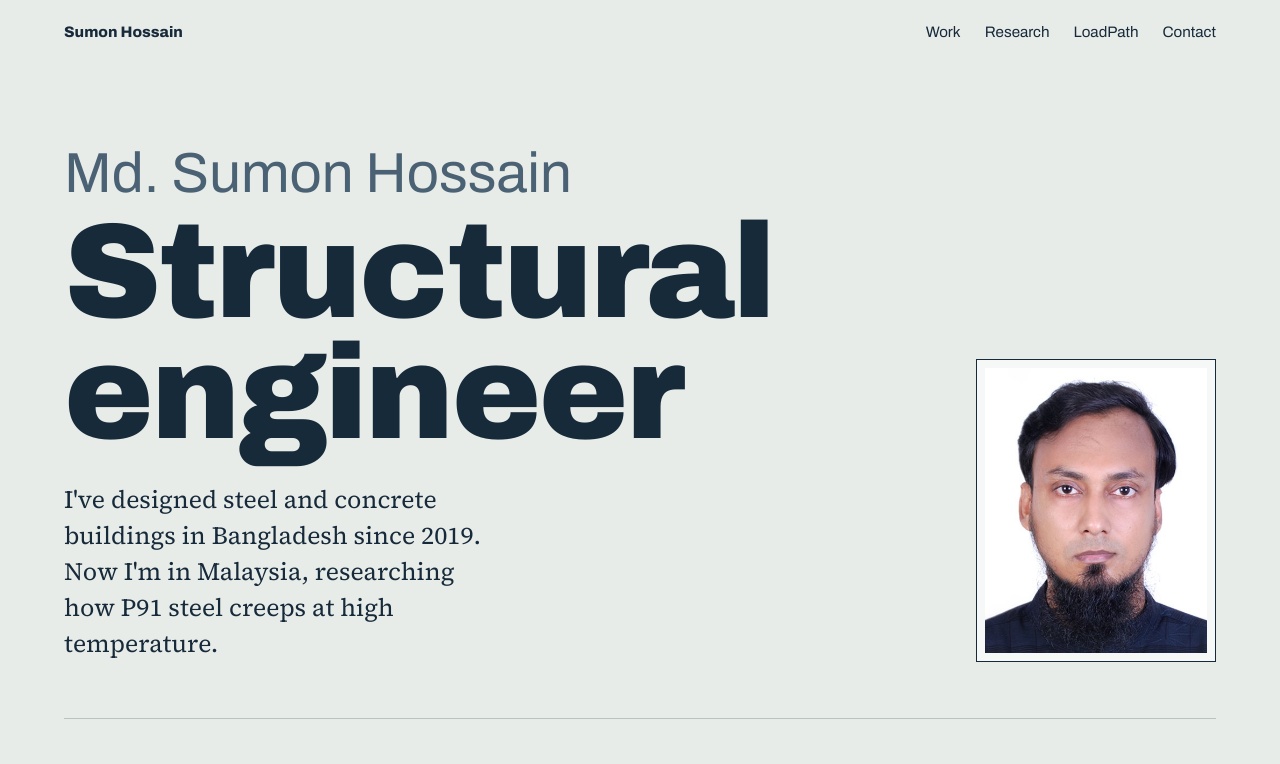
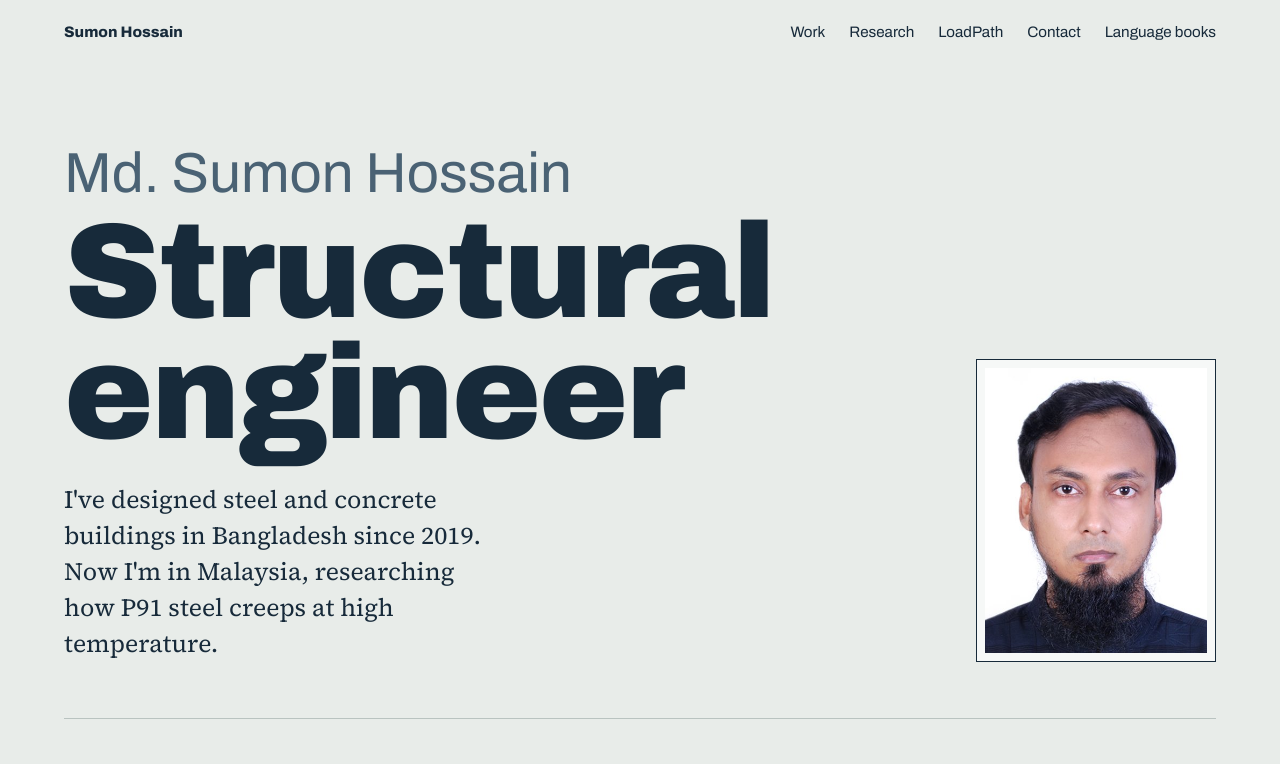
Before and after one commit to sumonce-360/sumonce-360.github.io, a plain HTML site: page index.html in a window 1280 px wide. Shown: the top 764 px of the page. Drawn offline with Linux system fonts and the light colour scheme.

Commit message:
Link language books from the portfolio menu
Co-Authored-By: Claude Opus 5.5 <noreply@anthropic.com>
Claude-Session: https://claude.ai/code/session_011HATEFJ5RLEmnJ1b7tvNab

```diff
--- a/index.html
+++ b/index.html
@@ -147,6 +147,7 @@ footer{padding:clamp(3.5rem,8vw,6.5rem) var(--pad) var(--pad)}
     <li><a href="#research">Research</a></li>
     <li><a href="#loadpath">LoadPath</a></li>
     <li><a href="#contact">Contact</a></li>
+    <li><a href="learn/">Language books</a></li>
   </ul>
 </nav>
 
```
